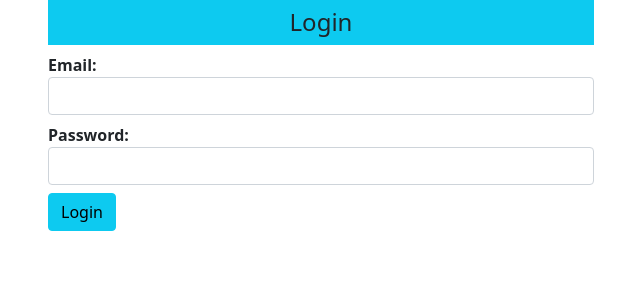
After one commit to TheAIMagics/myshop, a Flask app: page /customer/login in a window 1280 px wide. The commit adds this page. Shown: the top 300 px of the page, without its empty margins (319-959 px from the left). Run offline with Flask 2, Linux system fonts and the light colour scheme; some libraries are stand-ins or nearby versions.

Commit message:
Customer/ Login completed

```diff
--- a/shop/customers/forms.py
+++ b/shop/customers/forms.py
@@ -1,7 +1,9 @@
-from wtforms import Form,StringField, TextAreaField, SubmitField, PasswordField,validators
+from wtforms import Form,StringField, TextAreaField, SubmitField, PasswordField,validators, ValidationError
 from flask_wtf.file import FileField, FileAllowed, FileRequired
+from flask_wtf import FlaskForm
+from .models import Register
 
-class CustomerRegistrationForm(Form):
+class CustomerRegistrationForm(FlaskForm):
     name = StringField('Name: ')
     username = StringField('Username: ', [validators.DataRequired()])
     email = StringField("Email: ", [validators.DataRequired()])
@@ -16,3 +18,16 @@ class CustomerRegistrationForm(Form):
 
     profile = FileField('Profile', validators=[FileAllowed(['jpg','png','jpeg','gif'])])
     submit = SubmitField('Register')
+
+    def validate_username(self, username):
+        if Register.query.filter_by( username = username.data).first():
+            raise ValidationError('This username already exists')
+
+    def validate_email(self, email):
+        if Register.query.filter_by( username = email.data).first():
+            raise ValidationError('This email already exists')
+
+class CustomerLoginForm(FlaskForm):
+    email = StringField("Email: ", [validators.DataRequired()])
+    password = PasswordField('Password: ', [validators.DataRequired()])
+    submit = SubmitField('Login')
--- a/shop/customers/routes.py
+++ b/shop/customers/routes.py
@@ -1,14 +1,15 @@
 import secrets
 import os
 from flask import render_template, redirect, request, url_for,flash, session, current_app
-from shop import db, app, photos, bcrypt
-from .forms import CustomerRegistrationForm
+from shop import db, app, photos, bcrypt, login_manager
+from flask_login import current_user, login_required, logout_user, login_user
+from .forms import CustomerRegistrationForm, CustomerLoginForm
 from .models import Register
 
 @app.route('/customer/register', methods = ['GET','POST'])
 def customer_register():
-    form = CustomerRegistrationForm(request.form)
-    if request.method == 'POST':
+    form = CustomerRegistrationForm()
+    if form.validate_on_submit():
         hash_password = bcrypt.generate_password_hash(form.password.data)
         register = Register(name=form.name.data, username=form.username.data, email=form.email.data,password=hash_password,
                             country=form.country.data, city=form.city.data,contact=form.contact.data,
@@ -18,3 +19,18 @@ def customer_register():
         flash(f'Welcome {form.name.data} Thank you for registering', 'success')
         return redirect(url_for('login'))
     return render_template('customer/register.html', form = form)
+
+@app.route('/customer/login', methods = ['GET','POST'])
+def customerLogin():
+    form = CustomerLoginForm()
+    if form.validate_on_submit():
+        user = Register.query.filter_by(email = form.email.data).first()
+        if user and bcrypt.check_password_hash(user.password, form.password.data):
+            login_user(user)
+            flash('You are logged in now!', 'success')
+            next = request.args.get('next')
+            return redirect(next or url_for('home'))
+        flash('Password or Email is incorrect, Please try again!', 'danger')
+        return redirect(url_for('customerLogin'))
+
+    return render_template('customer/login.html',form = form)
--- /dev/null
+++ b/shop/templates/customer/login.html
@@ -0,0 +1,22 @@
+{% extends "layout.html" %}
+{% block content %}
+<div class="container">
+    <div class="row">
+        <div class="col-md-3"></div>
+            <div class="col-md-6">
+                <div class="text-center bg-info p-2 h4">Login</div>
+                {% from "_formhelpers.html" import render_field %}
+                {% include '_messages.html' %}
+                <form method=post>
+                    {{form.csrf_token}}
+                <div>
+                    {{ render_field(form.email, class="form-control") }}
+                    {{ render_field(form.password, class="form-control") }}
+                </div>
+                <p><input type="submit" value="Login" class="btn btn-info">
+                </form>
+            </div>
+      <div class="col-md-3"></div>
+    </div>
+</div>
+{% endblock content %}
--- a/shop/templates/customer/register.html
+++ b/shop/templates/customer/register.html
@@ -10,7 +10,8 @@
         </div>
         <div class="col-md-2"></div>
     </div>
-    <form action="" method="post">
+    <form action="" method="post" novalidate>
+        {{ form.csrf_token }}
         <div class="row">
             <div class="col-md-2"></div>
             <div class="col-md-4">
@@ -24,7 +25,6 @@
             </div>
             <div class="col-md-4">
                 {{ render_field(form.country,class="form-control") }}
-                {{ render_field(form.username,class="form-control") }}
                 {{ render_field(form.city,class="form-control") }}
                 {{ render_field(form.contact,class="form-control") }}
                 {{ render_field(form.address,class="form-control") }}
```
Also changed, not shown: shop/__init__.py (+7 -0 lines), shop/customers/models.py (+7 -2 lines).
